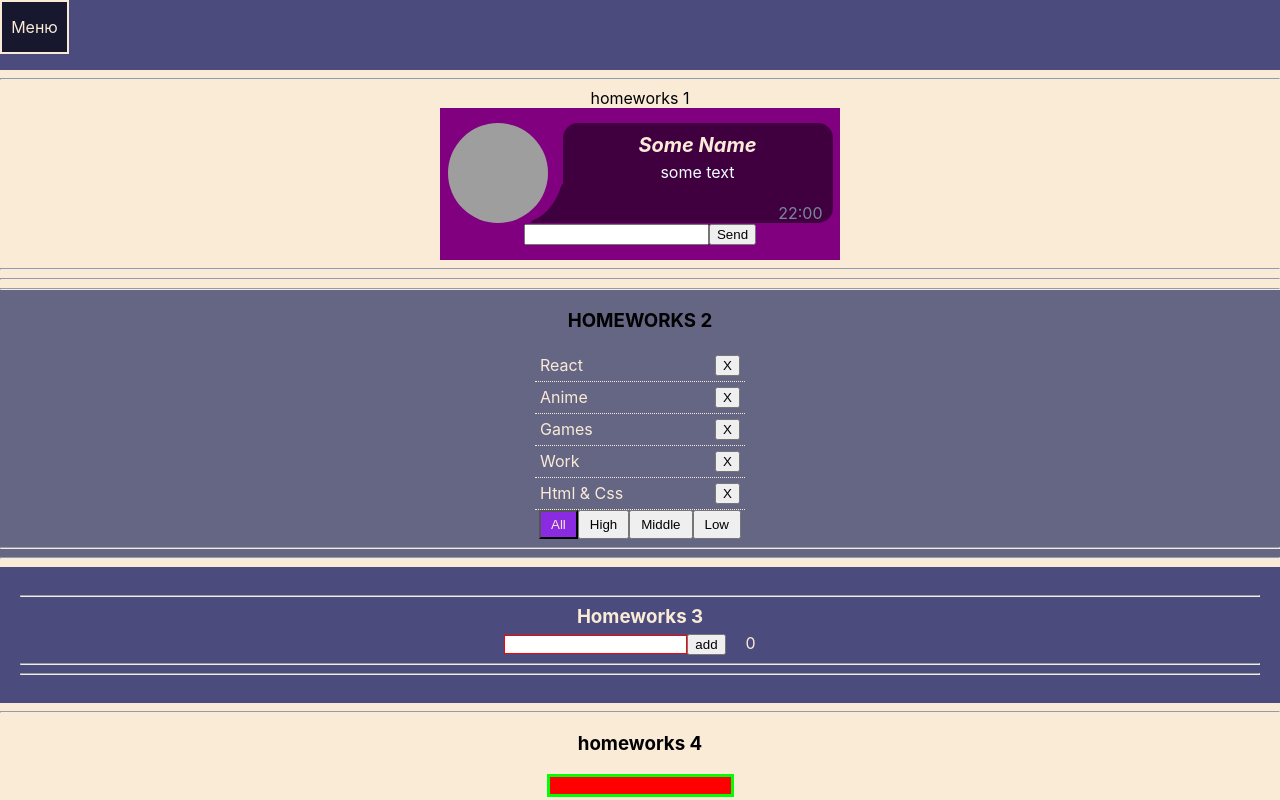
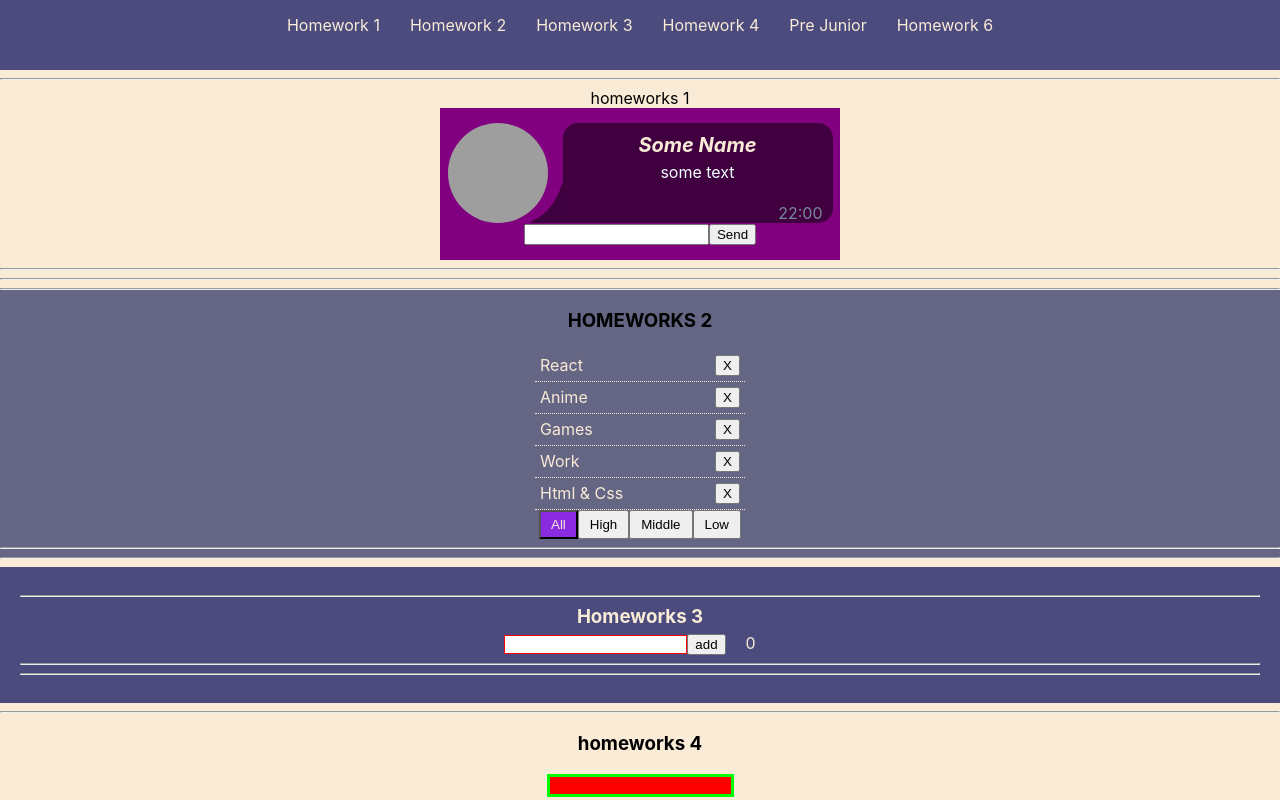
Before and after one commit to Alonasa/homeworks, a React (Create React App) app: page / in a window 1280 px wide. Shown: the top 800 px of the page. Built offline with nearby package versions, Linux system fonts and the light colour scheme; grey boxes are pictures that could not be loaded.

Commit message:
change styling for main menu, hide menu button on desktop resolution

```diff
--- a/src/p2-homeworks/h5/Header.module.css
+++ b/src/p2-homeworks/h5/Header.module.css
@@ -1,9 +1,18 @@
 .header {
+    background-color: #4b4b7e;
+}
+
+.header__content {
     min-height: 70px;
     display: flex;
+    flex-wrap: wrap;
     align-items: baseline;
-    position: relative;
-    background-color: #4b4b7e;
+}
+
+.header__container {
+    display: flex;
+    flex-direction: column;
+    align-items: center;
 }
 
 .header__items {
@@ -39,6 +48,7 @@
     width: 65px;
     color: antiquewhite;
     position: absolute;
+    left: 0;
 }
 
 .header__items {
@@ -66,10 +76,24 @@
 @media (min-width: 768px) {
     .header__items {
         padding: 0;
-        width: 740px;
         flex-direction: row;
     }
     .header__items:nth-child(1n) {
         margin: 0 0 0 70px;
     }
 }
+
+@media (min-width: 1024px) {
+    .menu__button, .menu__button__pressed {
+        display: none;
+    }
+
+    .header__items {
+        max-width: 1200px;
+        display: flex;
+        justify-content: center;
+    }
+    .header__items:nth-child(1n)  {
+        margin: 0;
+    }
+}
--- a/src/p2-homeworks/h5/Header.tsx
+++ b/src/p2-homeworks/h5/Header.tsx
@@ -15,8 +15,9 @@ function Header() {
 
 
   return (
-	<div>
-	  <nav className={s.header}>
+	<div className={s.header}>
+	  <div className={s.header__container}>
+		<nav className={s.header__content}>
 		  <div
 			className={styleHandler()}
 			onClick={menuButtonHandler}>Меню
@@ -42,6 +43,7 @@ function Header() {
 		  </div>
 		</nav>
 	  </div>
+	</div>
   )
 }
 
--- a/src/p2-homeworks/h5/Routs.tsx
+++ b/src/p2-homeworks/h5/Routs.tsx
@@ -6,7 +6,6 @@ import HW2 from '../h2/HW2';
 import HW3 from '../h3/HW3';
 import HW4 from '../h4/HW4';
 import Error404 from './pages/Error404';
-import {v1} from 'uuid';
 import HW6 from '../h6/HW6';
 
 export const PATH = {
--- a/src/p2-homeworks/h6/localStorage/localStorage.ts
+++ b/src/p2-homeworks/h6/localStorage/localStorage.ts
@@ -24,4 +24,4 @@ type StateType = {
 saveState<StateType>('test', {x: 'A', y: 1})
 
 // получем в переменную state объект из ячейки 'test' или дэфолтный объект если ячейка пуста
-const state: StateType = restoreState<StateType>('test', {x: '', y: 0})
+export const state: StateType = restoreState<StateType>('test', {x: '', y: 0})
```
Lines whose indentation alone changed are shown as unchanged.
